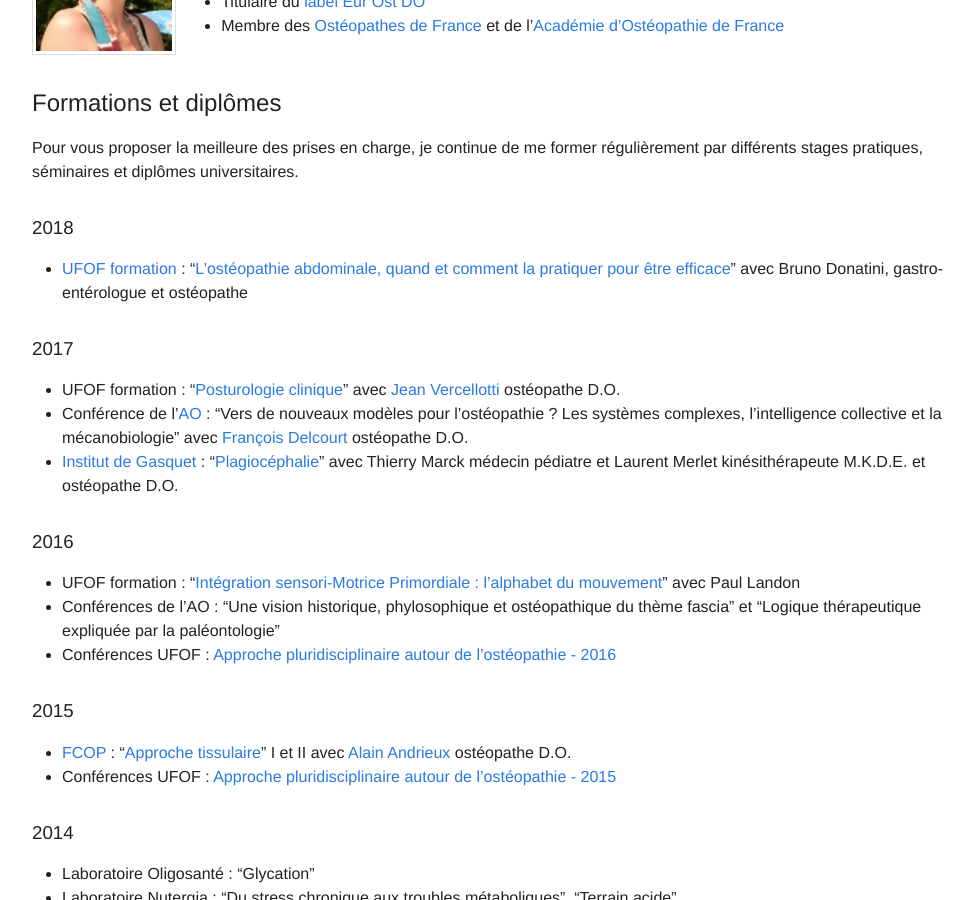
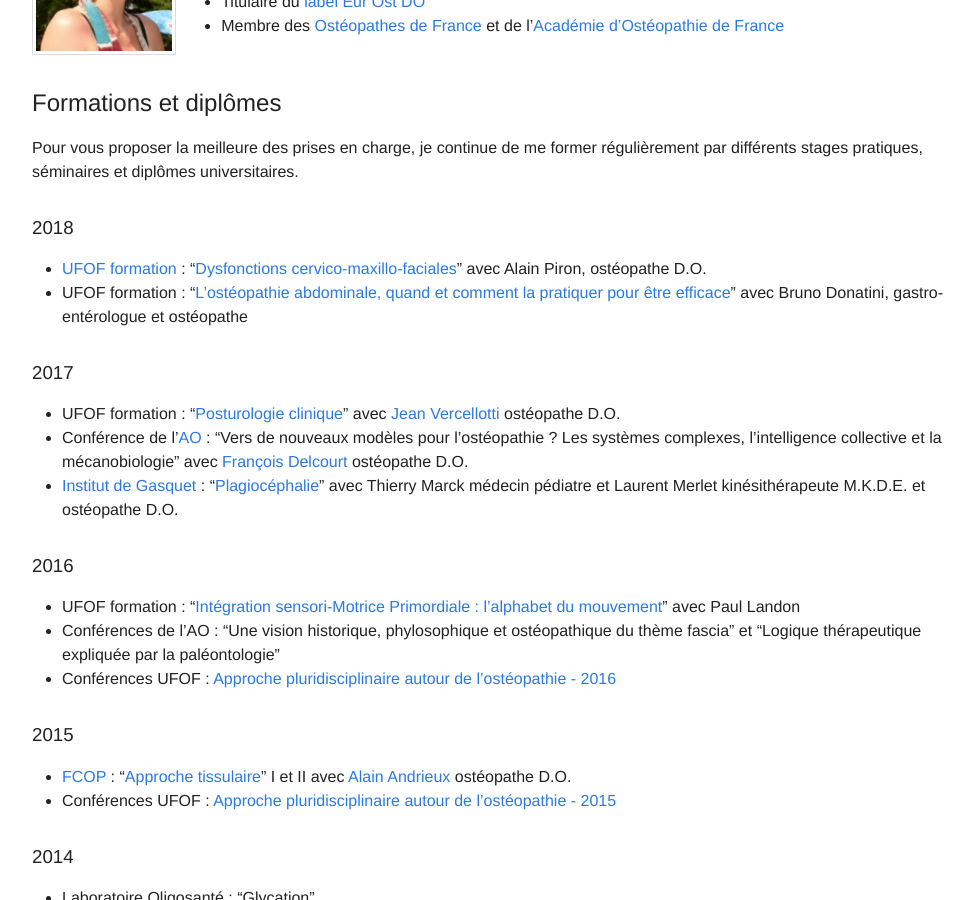
Before and after one commit to tkrotoff/osteo15, a Jekyll site: the page built from 1-Votre-osteopathe.md, in a window 1280 px wide and 900 px high, scrolled down 441 px. Shown: the whole window, without its empty margins (138-1112 px from the left). Built offline with Jekyll 4.4.1, drawn with Linux system fonts in a browser that asks for light colours; nearby versions of some CDN libraries.

Commit message:
Votre ostéopathe

```diff
--- a/1-Votre-osteopathe.md
+++ b/1-Votre-osteopathe.md
@@ -28,7 +28,8 @@ Pour vous proposer la meilleure des prises en charge, je continue de me former r
 
 ### 2018
 
-- [UFOF formation](https://osteofrance.com/formation/) : "[L'ostéopathie abdominale, quand et comment la pratiquer pour être efficace](https://osteofrance.com/formation/archives/2018/01/losteopathie-abdominale-quand-et-comment-la-pratiquer-pour-etre-efficece)" avec Bruno Donatini, gastro-entérologue et ostéopathe
+- [UFOF formation](https://osteofrance.com/formation/) : "[Dysfonctions cervico-maxillo-faciales](https://osteofrance.com/formation/2018/05/dysfonctions-cervico-maxillo-faciales)" avec Alain Piron, ostéopathe D.O.
+- UFOF formation : "[L'ostéopathie abdominale, quand et comment la pratiquer pour être efficace](https://osteofrance.com/formation/archives/2018/01/losteopathie-abdominale-quand-et-comment-la-pratiquer-pour-etre-efficece)" avec Bruno Donatini, gastro-entérologue et ostéopathe
 
 ### 2017
 
```
